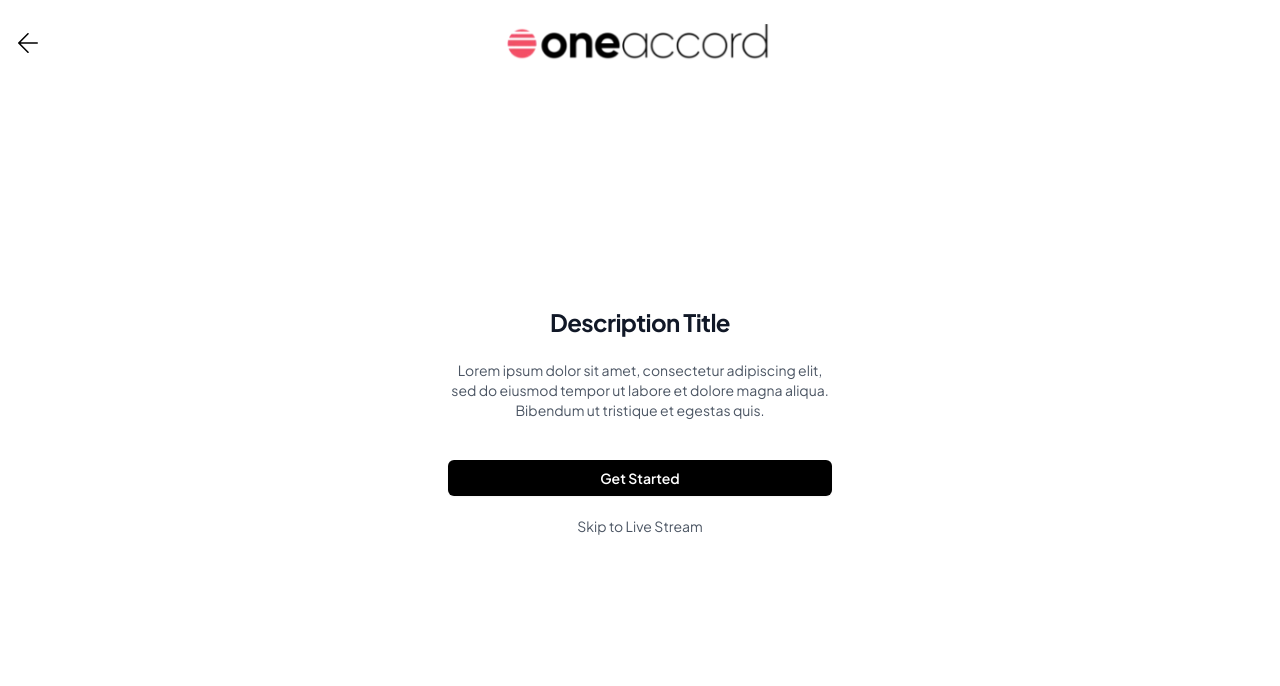
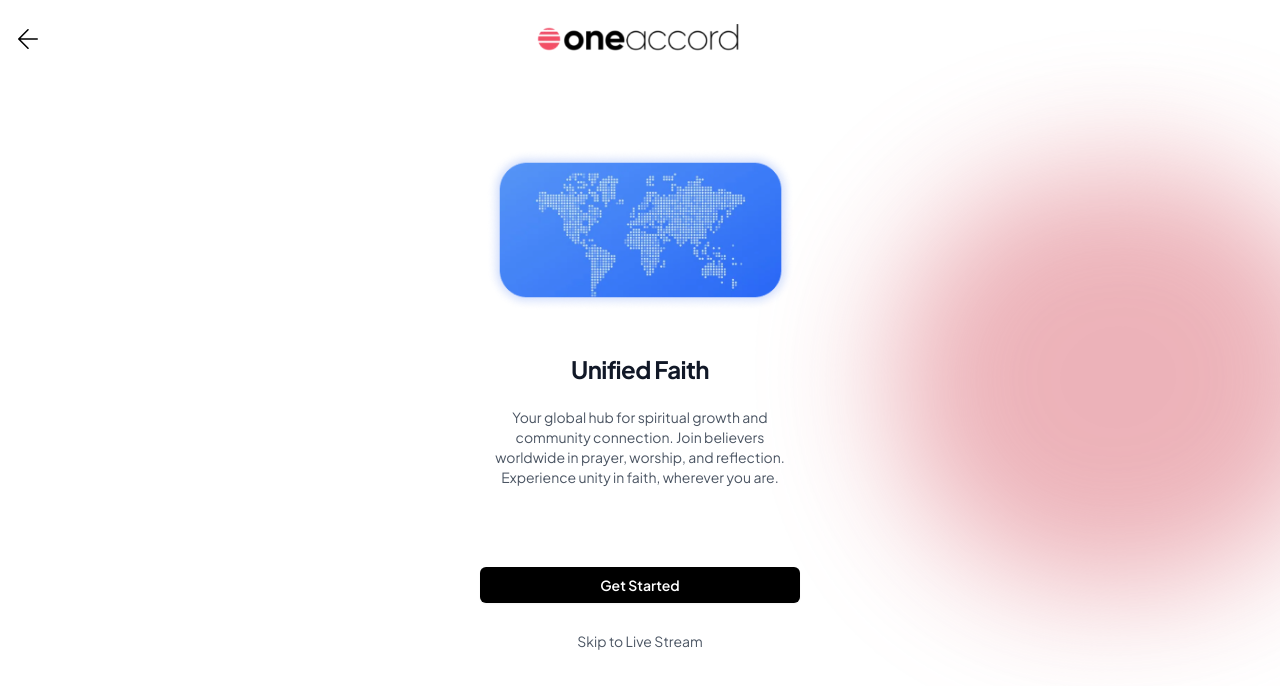
Before and after one commit to Firm-Collective/One-Accord, a Next.js app: page /onboarding in a window 1280 px wide. Shown: the top 686 px of the page. Built offline with nearby package versions, Linux system fonts and the light colour scheme.

Commit message:
added onboarding page

```diff
--- a/app/(auth)/onboarding/page.tsx
+++ b/app/(auth)/onboarding/page.tsx
@@ -1,38 +1,29 @@
 'use client';
-import { SubmitHandler, useForm } from 'react-hook-form';
-import { z } from 'zod';
-import { zodResolver } from '@hookform/resolvers/zod';
-import { useMutation, useQueryClient } from 'react-query';
 import Button from '@/components/button';
-import axios from 'axios';
 import Image from 'next/image';
-import BackButton from '@/components/backButton';
 import { useRouter } from 'next/navigation';
 import Header from '@/components/header';
+import Blob from '@/components/blob';
 
 export default function GetStarted() {
-  // const handleGoBack = () => {
-  //   window.history.back();
-  // };
-
   const router = useRouter();
 
   return (
-    <main className='flex min-h-screen flex-col items-center justify-between p-24'>
+    <main className='-z-[2] h-screen overflow-hidden relative flex flex-col items-center justify-between'>
       <Header />
-      <div className='flex min-h-full flex-1 flex-col justify-center px-6 py-12 lg:px-8'>
-        <div className='sm:mx-auto sm:w-full sm:max-w-sm'>
-          <h2 className='mt-10 text-center text-2xl font-bold leading-9 tracking-tight text-gray-900'>
-            Description Title
-          </h2>
-          <p className='mt-5 text-center text-sm text-gray-600 hover:text-gray-900'>
-            Lorem ipsum dolor sit amet, consectetur adipiscing elit, sed do eiusmod tempor ut labore et dolore magna
-            aliqua. Bibendum ut tristique et egestas quis.
+      <Blob />
+      <div className='flex min-h-full flex-1 flex-col justify-center p-8'>
+        <div className='flex flex-col items-center'>
+          <Image src='/world.png' alt='logo' width={309} height={147} />
+          <h2 className='mt-10 text-center text-2xl font-bold leading-9 tracking-tight text-gray-900'>Unified Faith</h2>
+          <p className='mt-5 lg:w-80 text-center text-sm text-gray-600 hover:text-gray-900'>
+            Your global hub for spiritual growth and community connection. Join believers worldwide in prayer, worship,
+            and reflection. Experience unity in faith, wherever you are.
           </p>
         </div>
 
-        <div className='mt-10 sm:mx-auto sm:w-full sm:max-w-sm'>
-          <Button variant='primary' text='Get Started' type='submit' />
+        <div className='mt-20 sm:mx-auto sm:w-full sm:max-w-sm grid gap-2'>
+          <Button variant='primary' text='Get Started' onClick={() => router.push('/signup')} />
 
           <p className='mt-5 text-center text-sm text-gray-600 hover:text-gray-900'>Skip to Live Stream</p>
         </div>
--- a/app/(auth)/welcome/page.tsx
+++ b/app/(auth)/welcome/page.tsx
@@ -37,14 +37,14 @@ export default function WelcomeScreen() {
             <Button
               variant='primary'
               text='Login'
-              onClick={(e) => {
+              onClick={() => {
                 router.push('/login');
               }}
             />
             <Button
               variant='third'
               text='Sign Up'
-              onClick={(e) => {
+              onClick={() => {
                 router.push('/onboarding');
               }}
             />
--- a/components/backButton.tsx
+++ b/components/backButton.tsx
@@ -8,7 +8,7 @@ interface ImageButtonProps extends React.ButtonHTMLAttributes<HTMLButtonElement>
 
 const BackButton: React.FC<ImageButtonProps> = ({ onClick }) => {
   return (
-    <button className='absolute top-6 left-2 transform translate-x-1/2 h-[38px]' onClick={onClick}>
+    <button className='absolute top-6 left-2 transform translate-x-1/2 h-[30px]' onClick={onClick}>
       <Image src='/back-arrow-navigation.svg' alt='back' width={20} height={20} />
     </button>
   );
--- a/components/header.tsx
+++ b/components/header.tsx
@@ -12,8 +12,8 @@ export default function Header() {
         className='absolute top-6 left-1/2 transform -translate-x-1/2'
         src='/one-accord.webp'
         alt='logo'
-        width={279}
-        height={38}
+        width={215}
+        height={30}
       />
     </div>
   );
```
Also changed, not shown: public/world.png (added).
